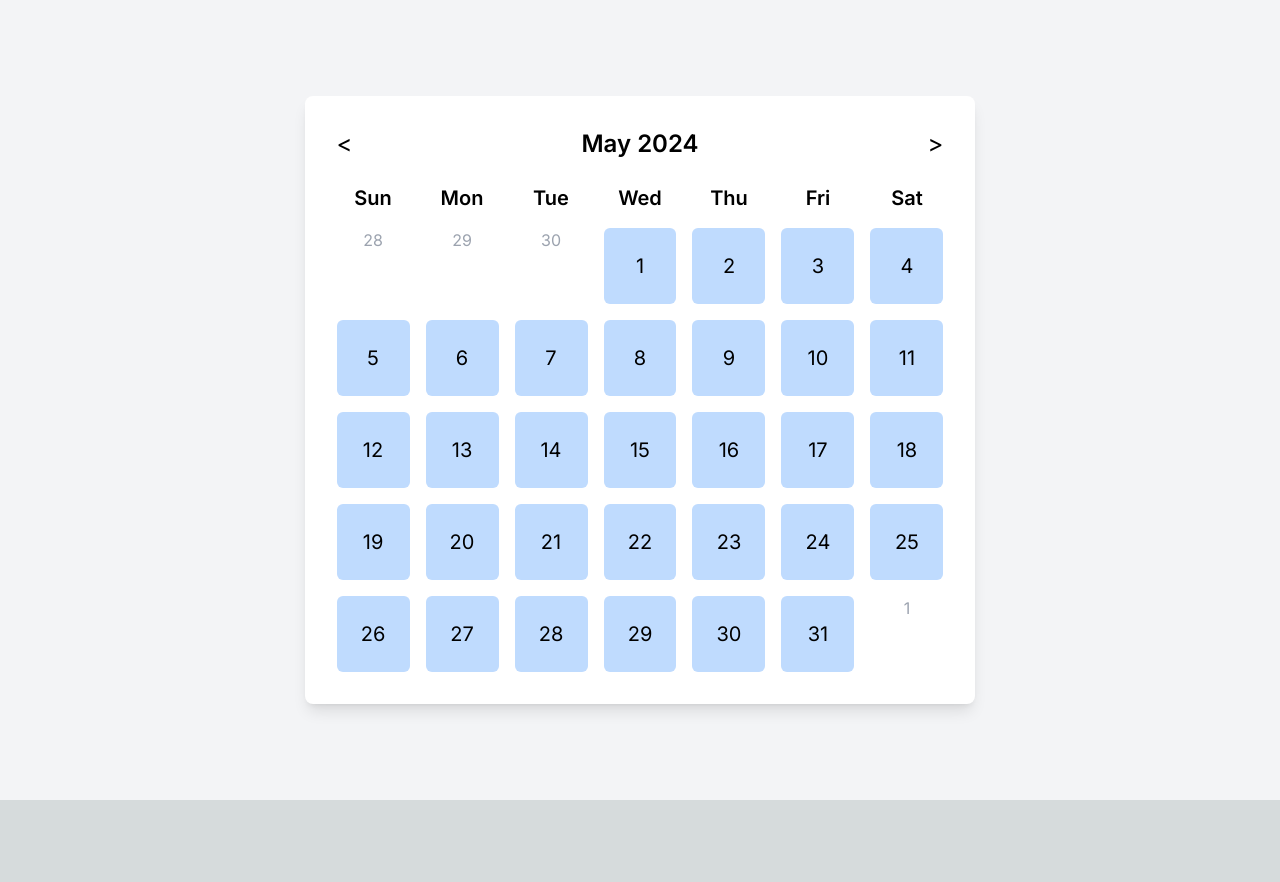
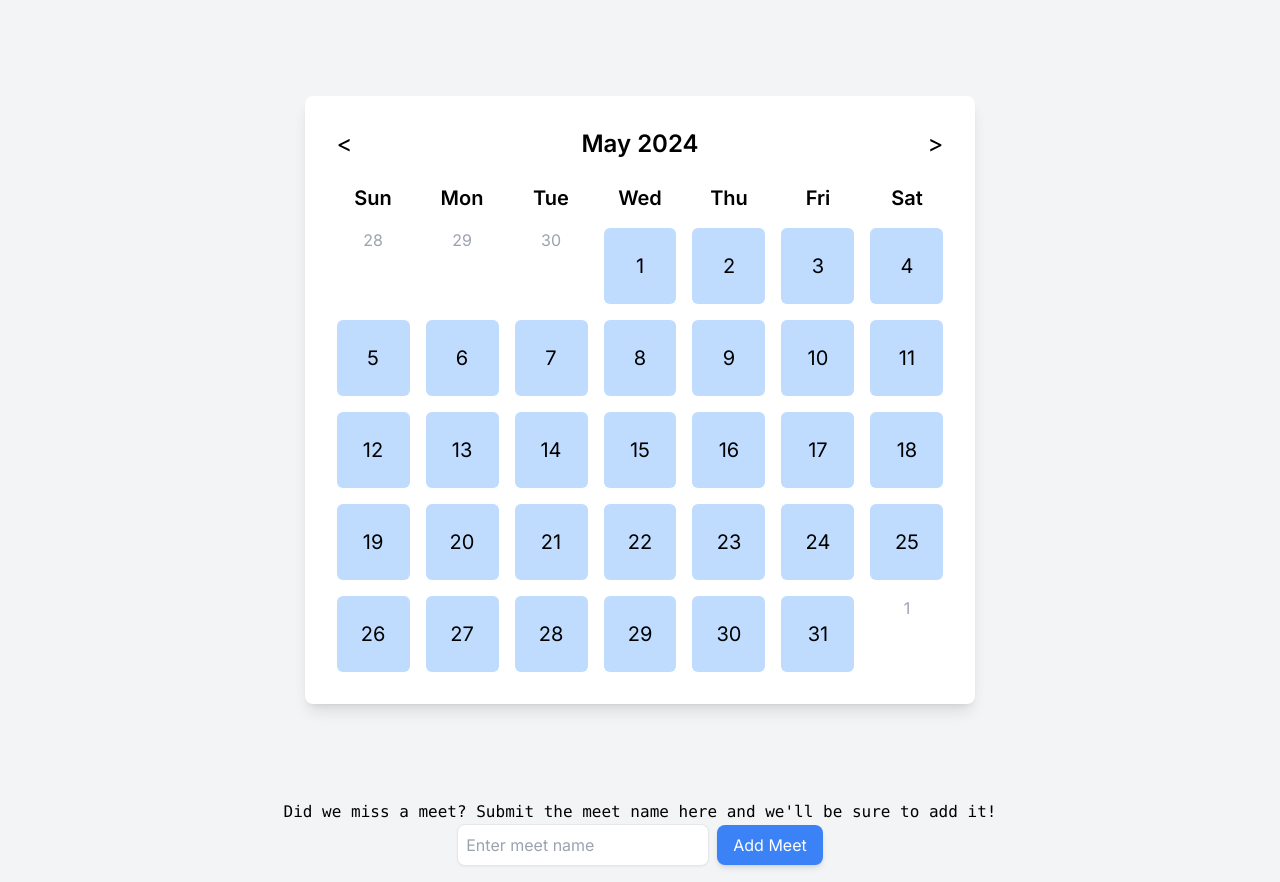
Before and after one commit to sohumgaitonde/trackthetrack, a Next.js app in the folder trackthetrack/: page /calendar in a window 1280 px wide. Before the commit the page ends 800 px from the top, so only its background shows below. Built offline with nearby package versions, Linux system fonts and the light colour scheme.

Commit message:
update styling and added meet suggestion box on cal

```diff
--- a/trackthetrack/app/athletes/teare/page.tsx
+++ b/trackthetrack/app/athletes/teare/page.tsx
@@ -36,10 +36,10 @@ const TearePage: React.FC = () => {
           </Link>
           <Image src={nike} alt="Logo" width={128} height={128} />
         </h1>
-        <h2 className="text-3xl font-semibold text-center text-blue-500">
+        <h2 className="text-3xl font-mono text-center text-blue-500">
           Road to the Olympics
         </h2>
-        <h3 className="text-3xl font-semibold text-center text-blue-500">
+        <h3 className="text-3xl font-mono text-center text-blue-500">
           Cooper Teare
         </h3>
         <Image src={teare} alt="Logo" width={128} height={128} />
--- a/trackthetrack/app/calendar/page.tsx
+++ b/trackthetrack/app/calendar/page.tsx
@@ -1,12 +1,49 @@
 "use client";
 
-import React from 'react';
+import React, { useState } from 'react';
 import Calendar from '../../components/Calendar';
 
 const CalendarPage = () => {
+//   return (
+//     <div className="min-h-screen bg-gray-100 flex items-center justify-center">
+//       <Calendar />
+//     </div>
+//   );
+// };
+
+// export default CalendarPage;
+
+  const [meetName, setMeetName] = useState('');
+
+  const handleMeetNameChange = (event) => {
+    setMeetName(event.target.value);
+  };
+
+
+  const handleSubmit = (event) => {
+    event.preventDefault();
+    console.log('Meet name:', meetName);
+    setMeetName('');
+  };
+
   return (
-    <div className="min-h-screen bg-gray-100 flex items-center justify-center">
+    <div className="min-h-screen bg-gray-100 flex flex-col items-center justify-center">
       <Calendar />
+      <h1 className="text-black font-mono"> Did we miss a meet? Submit the meet name here and we'll be sure to add it!</h1>
+      <form onSubmit={handleSubmit} className="mb-4">
+        <input
+          type="text"
+          placeholder="Enter meet name"
+          value={meetName}
+          onChange={handleMeetNameChange}
+          className="p-2 border rounded-lg shadow-sm mr-2"
+          required
+        />
+
+        <button type="submit" className="px-4 py-2 bg-blue-500 text-white rounded-lg shadow-md hover:bg-blue-600">
+          Add Meet
+        </button>
+      </form>
     </div>
   );
 };
--- a/trackthetrack/app/page.tsx
+++ b/trackthetrack/app/page.tsx
@@ -28,12 +28,11 @@ const HomePage: React.FC = () => {
       <Image src={logo} alt="Logo" width={128} height={128} />
 
       <header className="mb-12">
-        <h1 className="text-5xl font-extrabold text-center text-blue-700 mb-4">
-          Track the Track
-        </h1>
-        <h2 className="text-3xl font-semibold text-center text-blue-500">
-          Road to the Olympics
-        </h2>
+      <h1 className="text-8xl font- text-center text-blue-700 mb-4">
+      Track the Track </h1>
+      <h2 className="text-4xl font-mono text-center text-blue-500">
+        Road to the Olympics ꈨ
+      </h2>
       </header>
       <section className="flex items-center justify-center bg-gray-100 min-h-20">
         <div className="flex space-x-4">
```
